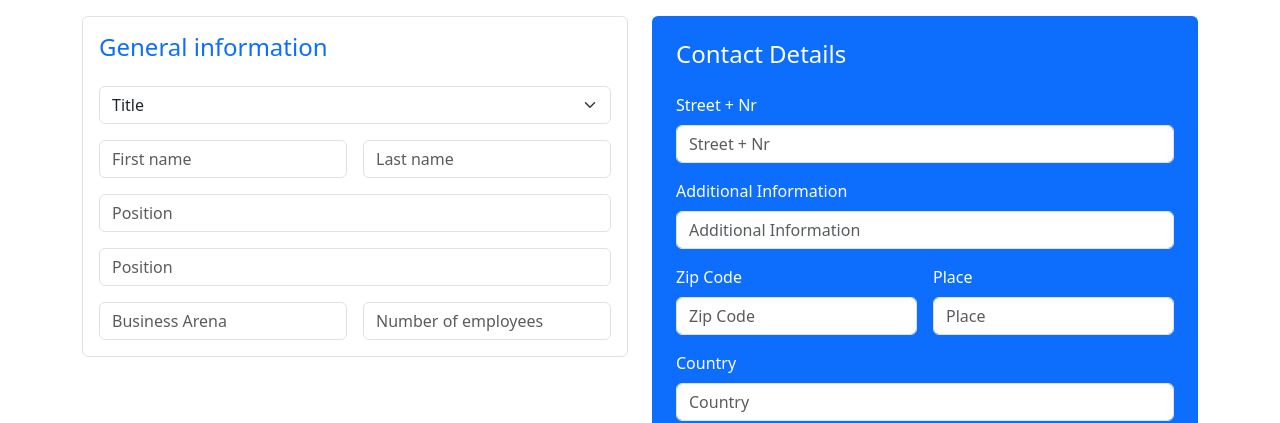
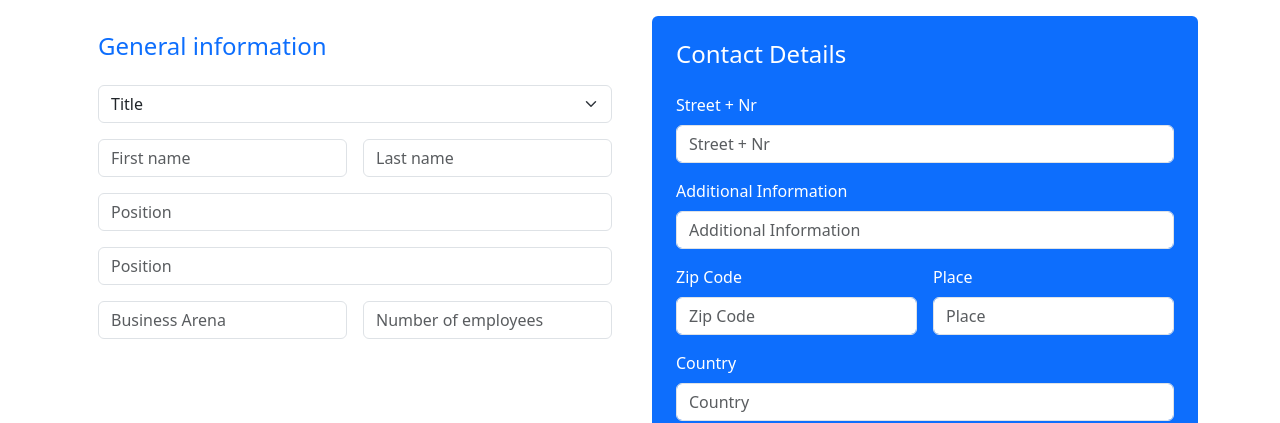
Before and after one commit to RATHINAVELMATHAIYAN/Bootstrap-registration-form, a plain HTML site: page index.html in a window 1280 px wide. Shown: the top 423 px of the page. Drawn offline with nearby package versions, Linux system fonts and the light colour scheme.

Commit message:
Update index.html
remove class border rounded

```diff
--- a/index.html
+++ b/index.html
@@ -15,7 +15,7 @@
     <div class="container my-3">
         <div class="row">
             <div class="col-md-6">
-                <div class="p-3 border rounded">
+                <div class="p-3 ">
                     <h4 class="mb-4 text-primary">General information</h4>
                     <form>
                         <!-- Title -->
```
